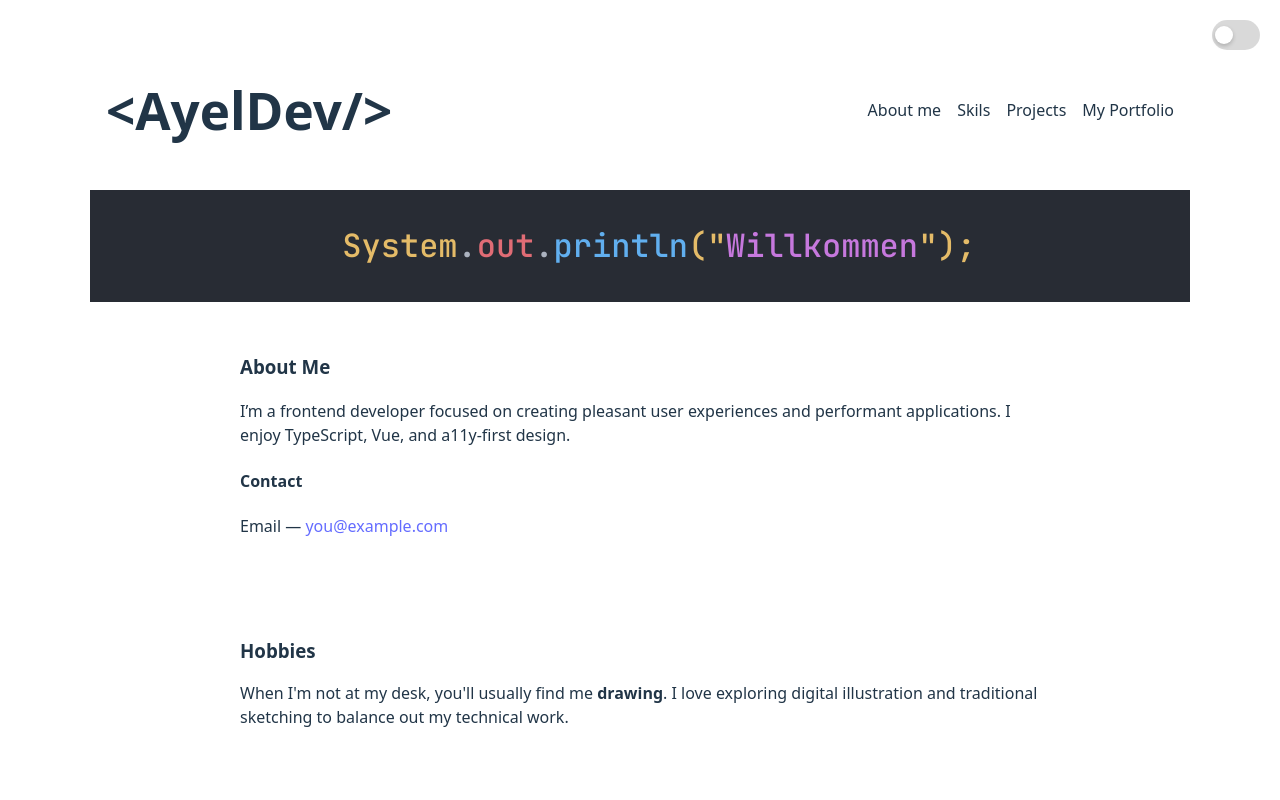
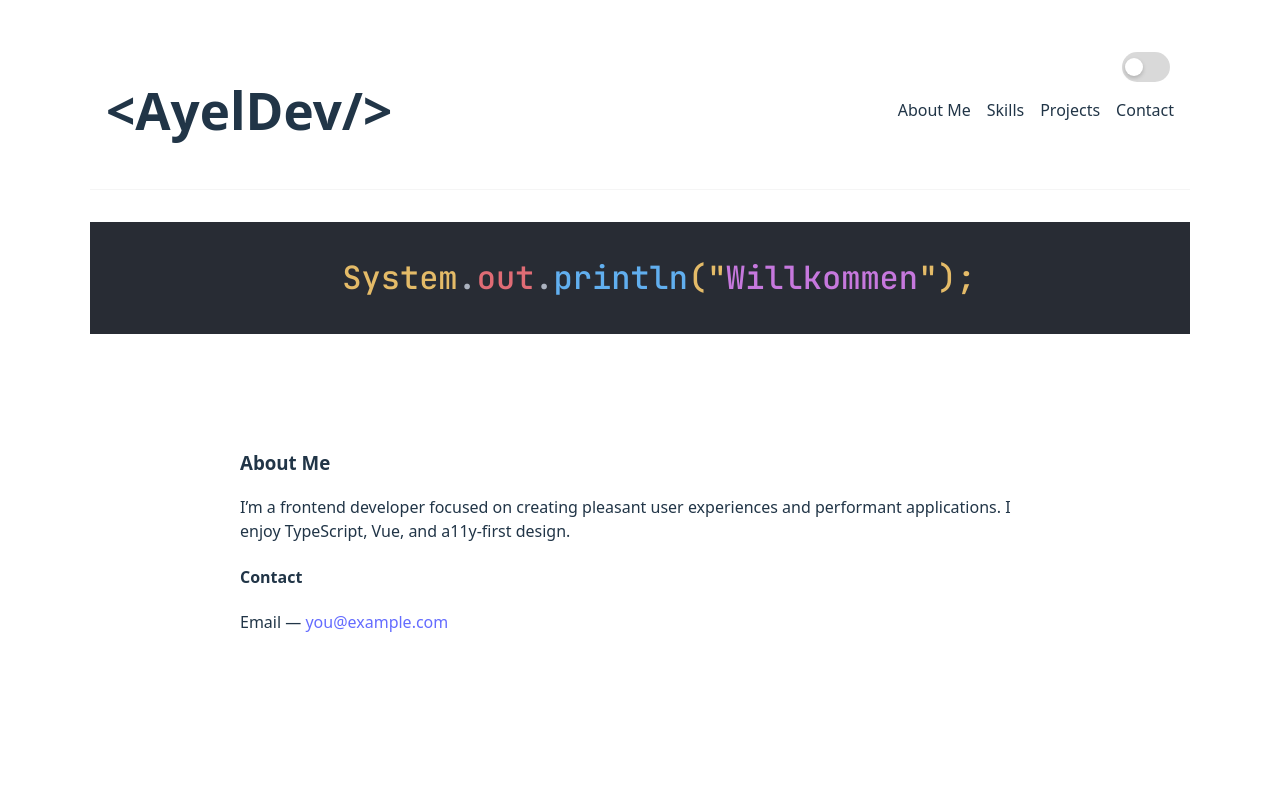
Before and after one commit to AyelDev/ayelportfolio, a Vue app: page / in a window 1280 px wide. Shown: the top 800 px of the page. Built offline with nearby package versions, Linux system fonts and the light colour scheme.

Commit message:
added smooth scroll

```diff
--- a/src/App.vue
+++ b/src/App.vue
@@ -12,11 +12,22 @@ import Hobbies from './components/Hobbies.vue'
   <div id="portfolio">
     <Header />
     <main>
-      <Hero />
+      <section id="hero">
+        <Hero />
+      </section>
+      <section id="about">
         <AboutContact />
-      <Hobbies />
-      <Skills />
-      <Projects />
+      </section>
+      <section id="skills">
+        <Hobbies />
+        <Skills />
+      </section>
+      <section id="projects">
+        <Projects />
+      </section>
+      <section id="contact">
+        <!-- Contact section will go here -->
+      </section>
     </main>
     <Footer />
   </div>
@@ -31,4 +42,9 @@ import Hobbies from './components/Hobbies.vue'
 main {
   flex: 1 0 auto;
 }
+
+section {
+  min-height: 100 vh;
+  padding: 2rem 0;
+}
 </style>
--- a/src/components/Header.vue
+++ b/src/components/Header.vue
@@ -1,17 +1,28 @@
 <script setup lang="ts">
 import ThemeToggle from './ThemeToggle.vue'
+
+const scrollToSection = (event: Event, targetId: string) => {
+  event.preventDefault()
+  const targetElement = document.getElementById(targetId)
+  if (targetElement) {
+    targetElement.scrollIntoView({
+      behavior: 'smooth',
+      block: 'start'
+    })
+  }
+}
 </script>
 
 <template>
   <header class="site-header">
     <div class="container header-row">
-      <h1 class="brand"><a href="/"><span><</span>AyelDev<span>/></span></a></h1>
+      <h1 class="brand"><a @click="(e) => scrollToSection(e, 'app')" href="#app"><span><</span>AyelDev<span>/></span></a></h1>
       <div style="display:flex;align-items:center;gap:0.75rem">
         <nav class="nav">
-          <a href="#projects">About me</a>
-          <a href="#about">Skils</a>
-          <a href="#contact">Projects</a>
-          <a href="#portfolio">My Portfolio</a>
+          <a @click="(e) => scrollToSection(e, 'about')" href="#about">About Me</a>
+          <a @click="(e) => scrollToSection(e, 'skills')" href="#skills">Skills</a>
+          <a @click="(e) => scrollToSection(e, 'projects')" href="#projects">Projects</a>
+          <a @click="(e) => scrollToSection(e, 'contact')" href="#contact">Contact</a>
         </nav>
         <ThemeToggle />
       </div>
@@ -24,6 +35,11 @@ import ThemeToggle from './ThemeToggle.vue'
   border-bottom: 1px solid rgba(255,255,255,0.04);
   padding: 1rem 0;
   background: transparent;
+  position: sticky;
+  top: 0;
+  z-index: 100;
+  backdrop-filter: blur(10px);
+  background: rgba(15, 15, 16, 0.8);
 }
 .header-row {
   display: flex;
@@ -35,7 +51,51 @@ import ThemeToggle from './ThemeToggle.vue'
   color: inherit;
   text-decoration: none;
 }
-.nav a { margin-left: 1rem; color: inherit; text-decoration: none; }
-.nav a:hover { color: var(--accent); }
+.nav a {
+  margin-left: 1rem;
+  color: inherit;
+  text-decoration: none;
+  position: relative;
+  padding: 0.5rem 0;
+  transition: all 0.3s ease;
+}
+
+.nav a::after {
+  content: '';
+  position: absolute;
+  bottom: 0;
+  left: 0;
+  width: 0;
+  height: 2px;
+  background: var(--accent);
+  transition: width 0.3s ease;
+}
+
+.nav a:hover {
+  color: var(--accent);
+  transform: translateY(-2px);
+}
+
+.nav a:hover::after {
+  width: 100%;
+}
 .container { max-width: 1100px; margin: 0 auto; padding: 0 1rem; }
+
+/* Light theme adjustments */
+html.light .site-header {
+  background: rgba(255, 255, 255, 0.8);
+  border-color: rgba(0, 0, 0, 0.04);
+  backdrop-filter: blur(10px);
+}
+
+@media (max-width: 768px) {
+  .site-header {
+    padding: 0.75rem 0;
+  }
+
+  .nav a {
+    margin-left: 0.75rem;
+    font-size: 0.9rem;
+  }
+}
 </style>
--- a/src/components/Hero.vue
+++ b/src/components/Hero.vue
@@ -1,4 +1,4 @@
-<template>
+<template id="hero">
   <div class="center_me">
     <div class="editor-window">
       <div class="code-row">
--- a/src/style.css
+++ b/src/style.css
@@ -1,3 +1,8 @@
+html {
+  scroll-behavior: smooth;
+  scroll-padding-top: 80px; /* Account for fixed header */
+}
+
 :root{
   --bg: #0f0f10;
   --surface: #111214;
```
